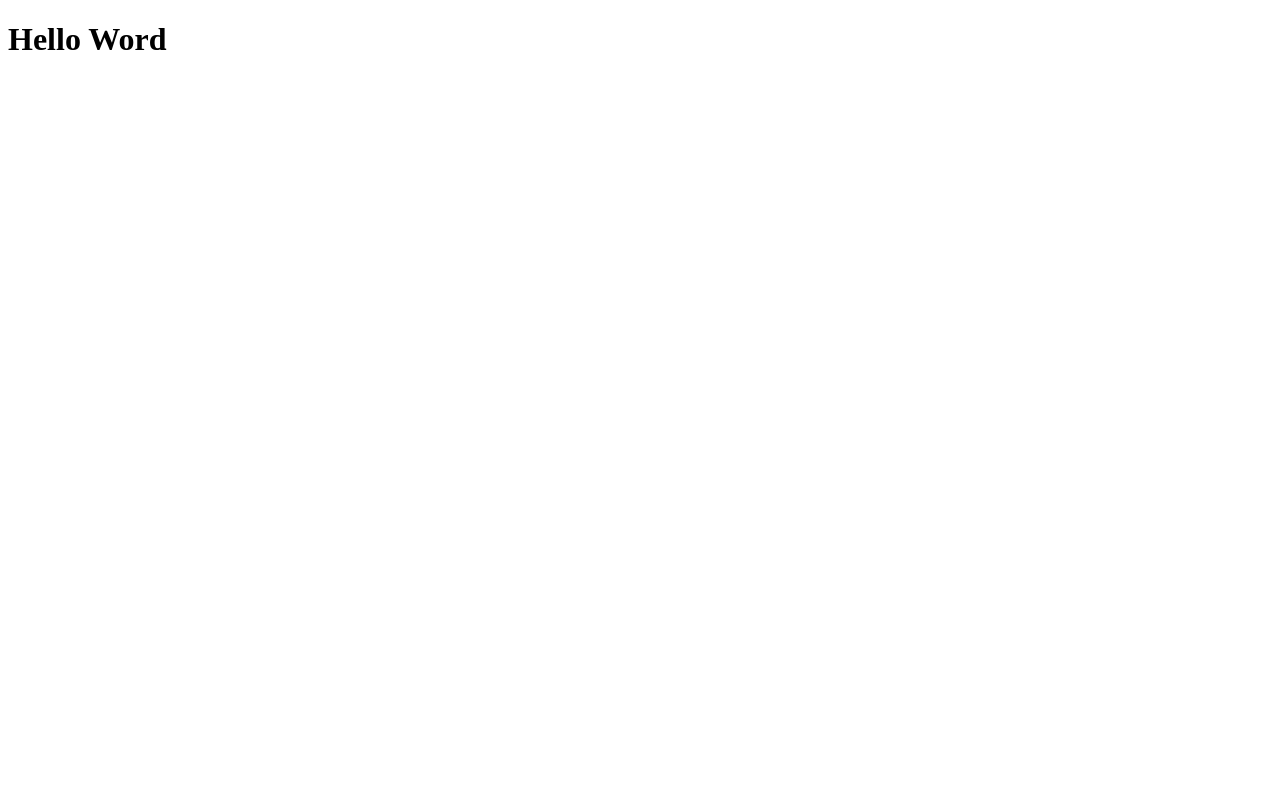
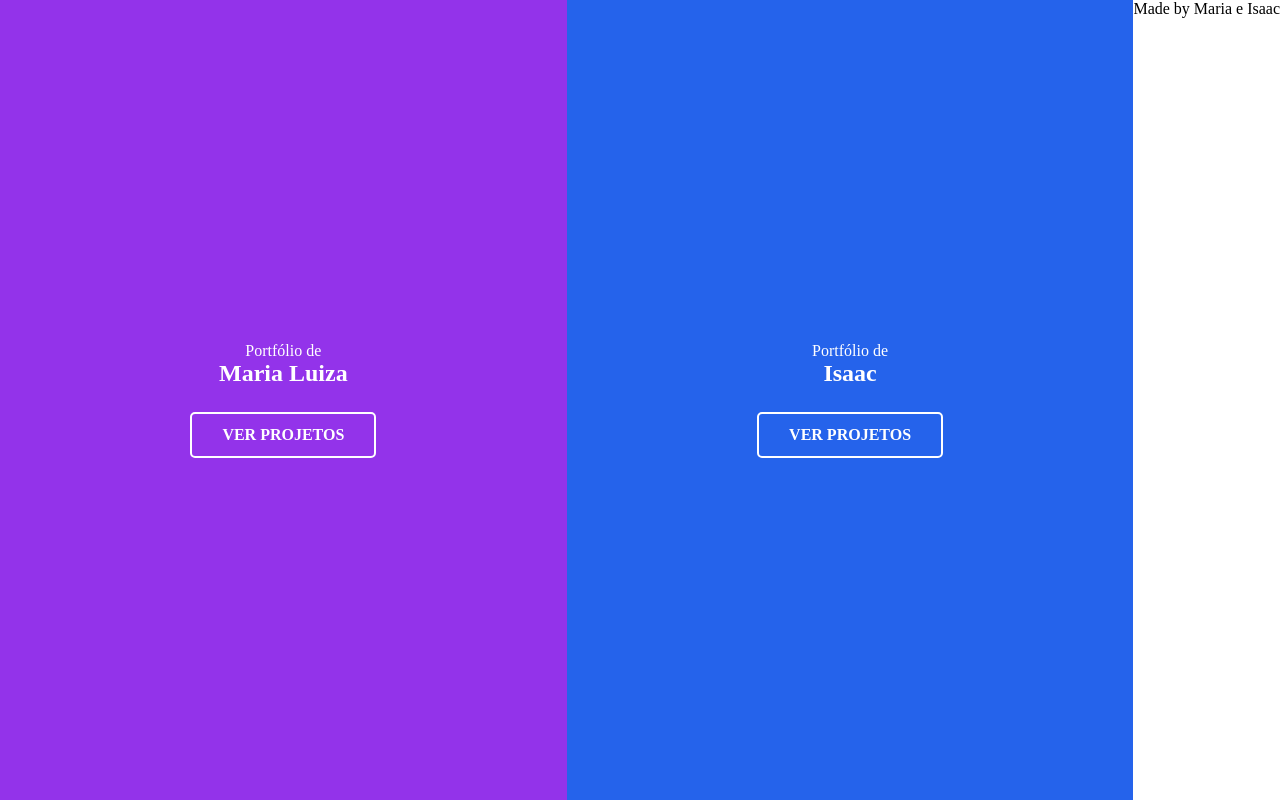
Before and after one commit to malusccp/portifolio, a plain HTML site: page index.html in a window 1280 px wide. Drawn offline with Linux system fonts and the light colour scheme.

Commit message:
feat: cria tela de inicio com layout dividido
- Adiciona estrutura HTML com flexbox para divisao 50/50
- Configura paineis da Maria e do Isaac com cores de fundo
- Adiciona botoes de redirecionamento para os portfolios individuais

```diff
--- a/css/style.css
+++ b/css/style.css
@@ -0,0 +1,49 @@
+* {
+  box-sizing: border-box;
+  margin: 0;
+  padding: 0;
+}
+
+.split-container {
+  display: flex;
+  flex-direction: row;
+  height: 100vh;
+  width: 100vw;
+  position: relative;
+}
+
+.split-panel {
+  flex: 1;
+  display: flex;
+  justify-content: center;
+  align-items: center;
+  position: relative;
+  text-align: center;
+  color: white;
+  transition: flex 0.5s ease;
+}
+
+.split-isaac {
+  background-color: #2563eb;
+}
+
+.split-maria {
+  background-color: #9333ea;
+}
+
+
+.text-content {
+  margin-bottom: 25px;
+}
+
+.action-btn {
+  display: inline-block;
+  text-decoration: none;
+  color: white;
+  border: 2px solid white;
+  padding: 12px 30px;
+  font-size: 1rem;
+  font-weight: bold;
+  border-radius: 5px;
+  transition: all 0.3s ease;
+}
--- a/index.html
+++ b/index.html
@@ -1,13 +1,45 @@
 <!DOCTYPE html>
-<html lang = "pt-br">
+<html lang="pt-br">
 <head>
     <meta charset="UTF-8">
-    <meta name = "viewport" content="width=device-width, initial-scale=1.0">
-    <title>Portfólio</title>
+    <meta name="viewport" content="width=device-width, initial-scale=1.0">
+    <title>Início - Portfólio Dupla</title>
     <link rel="stylesheet" href="css/style.css">
+    <script src="script.js" defer></script>
 </head>
 <body>
-    <h1>Hello Word</h1>
+
+<div class="split-container">
+
+  <div class="split-panel split-maria">
+    <div class="content-wrapper">
+      <div class="text-content">
+        <span>Portfólio de</span>
+        <h2>Maria Luiza</h2>
+      </div>
+      <a href="portifolio-maria.html" class="action-btn">VER PROJETOS</a>
+    </div>
+  </div>
+
+  <div class="split-panel split-isaac">
+    <div class="content-wrapper">
+      <div class="text-content">
+        <span>Portfólio de</span>
+        <h2>Isaac</h2>
+      </div>
+      <a href="portifolio-isaac.html" class="action-btn">VER PROJETOS</a>
+    </div>
+  </div>
+
+
+
+  <div class="credits">
+    <footer>
+      <p>Made by Maria e Isaac</p>
+    </footer>
+  </div>
+
+</div>
 
 </body>
 </html>
```
